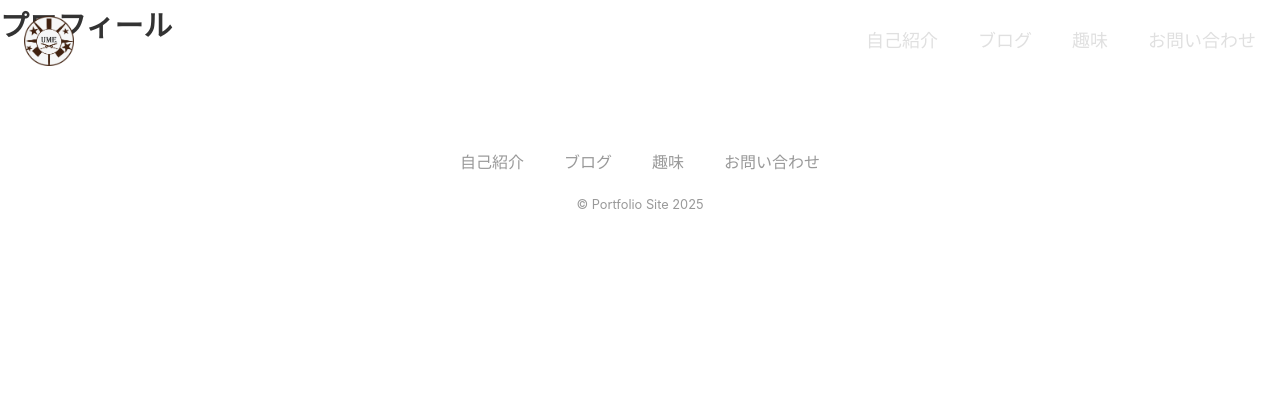
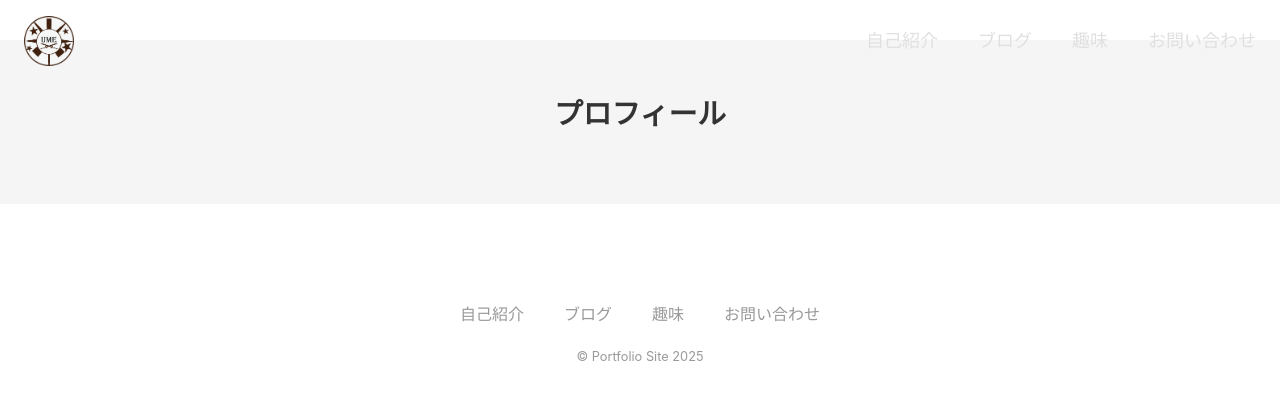
Before and after one commit to KTCume/react-next-portfolio, a Next.js app: page /about-me in a window 1280 px wide. Shown: the top 400 px of the page. Built offline with nearby package versions, Linux system fonts and the light colour scheme.

Commit message:
プロフィール編集

```diff
--- a/app/about-me/page.module.css
+++ b/app/about-me/page.module.css
@@ -1,3 +1,16 @@
+.top {
+    display: flex;
+    flex-direction: column;
+    align-items: center;
+    justify-content: center;
+    padding: 48px 16px;
+    text-align: center;
+    background-color: #f5f5f5; /* 背景を淡いグレーに設定 */
+    /* border-top: 1px solid #ddd; セクション間の区切り線 */
+    margin: 40px auto; /* 上下中央揃え用の余白 */
+    width: 100%;
+}
+
 .title {
     font-size: 1.8rem;
     font-weight: bold;
--- a/app/about-me/page.tsx
+++ b/app/about-me/page.tsx
@@ -2,7 +2,7 @@ import styles from "./page.module.css";
 
 export default function Page() {
     return(
-        <section>
+        <section className={styles.top}>
         <h1 className={styles.title}>プロフィール</h1>
         </section>
     );
```
